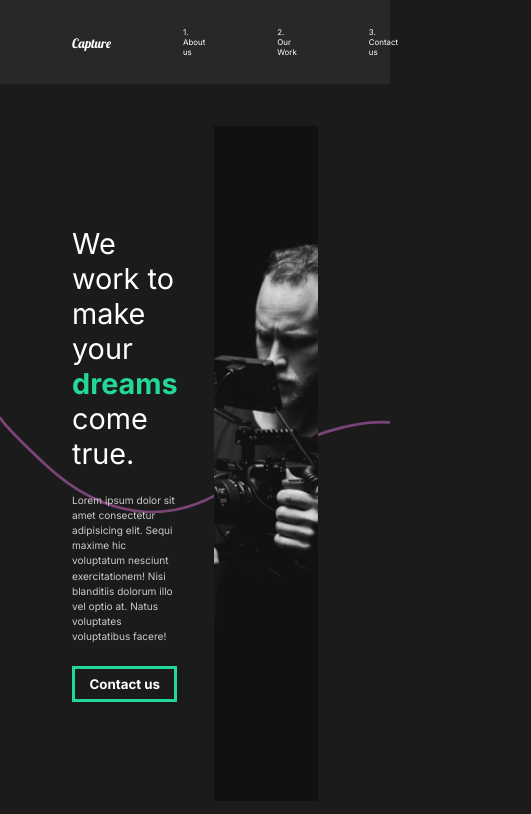
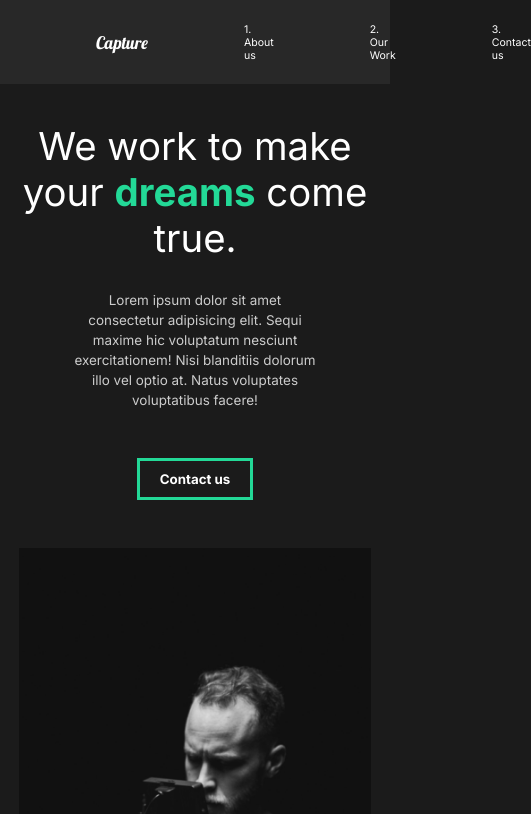
Before and after one commit to AdamDavisDeveloper/react-portfolio, a React (Create React App) app: page / in a window 390 px wide. Shown: the top 814 px of the page, 531 px wide, since content can reach past the window. Built offline with nearby package versions, Linux system fonts and the light colour scheme.

Commit message:
add mobile resposiveness

```diff
--- a/src/animation.js
+++ b/src/animation.js
@@ -58,7 +58,7 @@ export const lineAnim = {
 export const slider = {
   hidden: { x: "-130%", skew: "45deg" },
   show: {
-    x: "130%",
+    x: "200%",
     skew: "-45deg",
     transition: { ease: "easeOut", duration: 1 },
   },
--- a/src/components/GlobalStyle.js
+++ b/src/components/GlobalStyle.js
@@ -15,14 +15,11 @@ html{
     @media (max-width: 1300px){
         font-size: 70%;
     }
-    @media (max-width: 1200px){
+    @media (max-width: 1100px){
         font-size: 65%;
     }
-    @media (max-width: 1100px){
-        font-size: 50%;
-    }
     @media (max-width: 838px){
-        font-size: 45%;
+        font-size: 60%;
     }
 
 }
--- a/src/pages/ContactUs.js
+++ b/src/pages/ContactUs.js
@@ -52,6 +52,9 @@ const ContactStyle = styled(motion.div)`
   @media (max-width: 1500px) {
     padding: 2rem;
     font-size: 1rem;
+    h2 {
+      font-size: 2rem;
+    }
   }
 `;
 const Title = styled.div`
--- a/src/styles.js
+++ b/src/styles.js
@@ -9,6 +9,11 @@ export const About = styled(motion.div)`
   justify-content: space-between;
   padding: 5rem 10rem;
   color: white;
+  @media (max-width: 1000px) {
+    display: block;
+    padding: 2rem 2rem;
+    text-align: center;
+  }
 `;
 
 export const Description = styled.div`
@@ -17,6 +22,17 @@ export const Description = styled.div`
   z-index: 2;
   h2 {
     font-weight: lighter;
+  }
+  @media (max-width: 1000px) {
+    padding: 0;
+    margin-top: 2rem;
+    button {
+      margin: 2rem 0rem 5rem 0rem;
+    }
+    p {
+      width: 70%;
+      margin: auto;
+    }
   }
 `;
 
```
Also changed, not shown: 1 other file (tests, documents, lock files or other folders).
